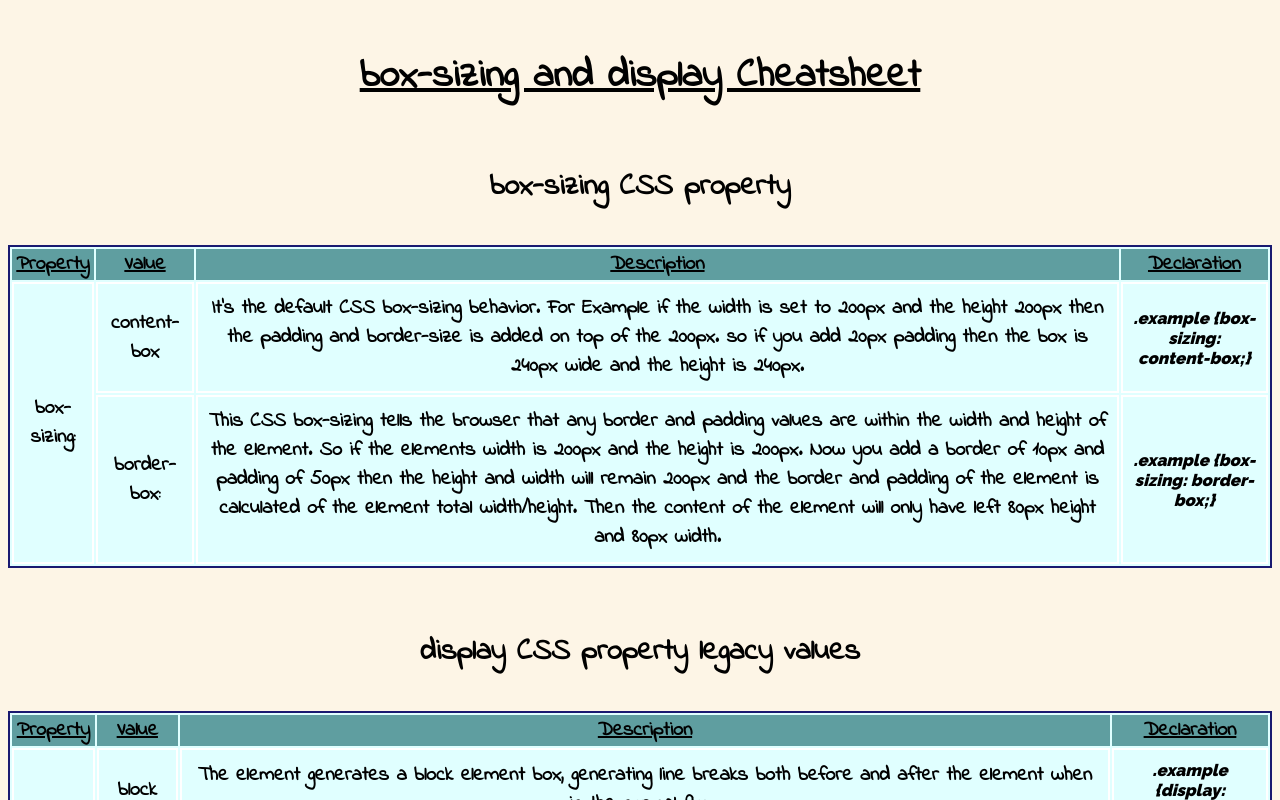
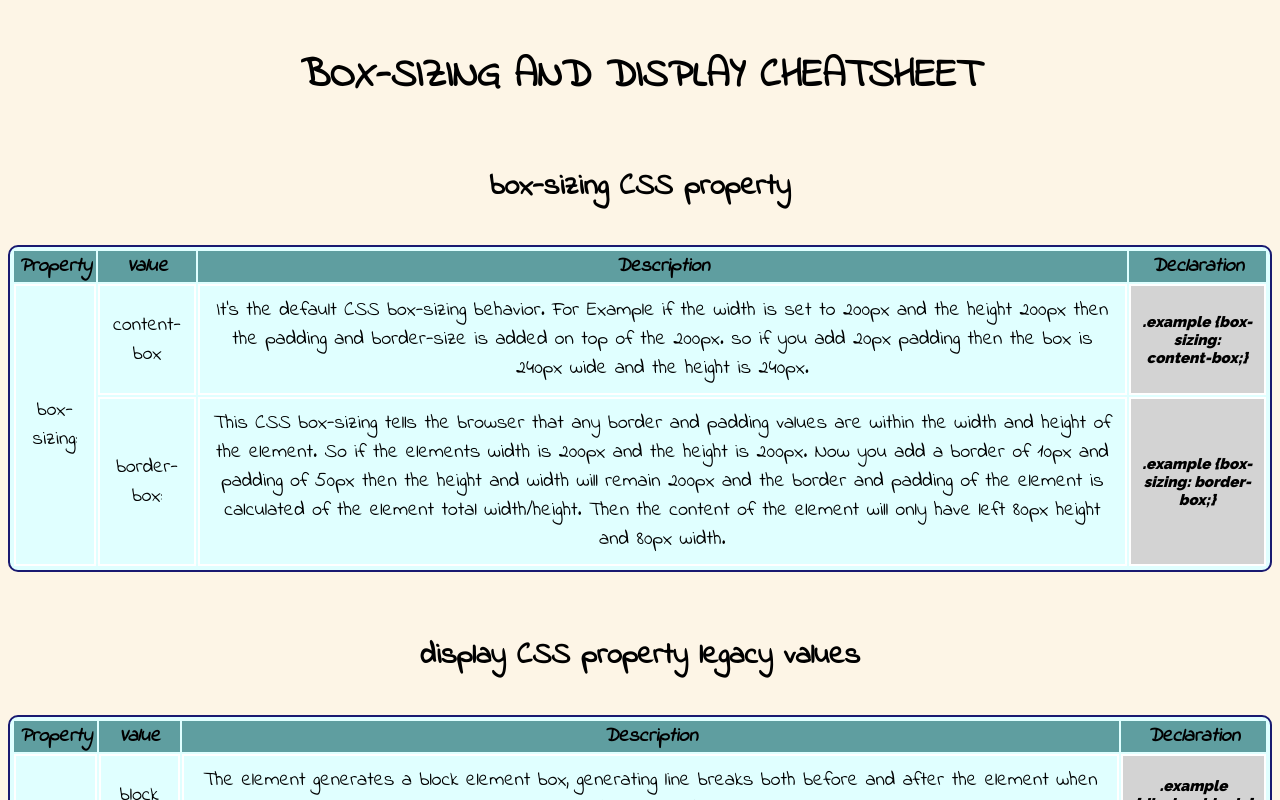
Before and after one commit to RyuDevs/box-sizing_display_cheatsheet, a plain HTML site: page index.html in a window 1280 px wide. Shown: the top 800 px of the page. Drawn offline with Linux system fonts and the light colour scheme.

Commit message:
Add different color scheme for declaration table data as well as the hovering effect to bring some highlighting. Remove underlines since they are commonly used as sign for links with the <a> Tag. Add text-transform to uppercase for h1 elements.

```diff
--- a/resources/css/styles.css
+++ b/resources/css/styles.css
@@ -34,7 +34,7 @@ body{
 h1 {
     padding: 20px;
     font-size: 40px;
-    text-decoration: underline;
+    text-transform: uppercase;
 }
 
 h2{
@@ -50,6 +50,8 @@ table{
     margin: 0 0;
     font-size: 20px;
     border: 2px solid midnightblue;
+    border-radius: 10px;
+    padding: 2px;
     background-color: lightcyan;
 }
 
@@ -58,19 +60,23 @@ thead{
 }
 
 th {
-    text-decoration: underline;
+    font-style: italic;
 }
 
 td{
     padding: 10px;
     font-size: 20px;
-    font-weight: bolder;
     border: 2px solid white;
 }
 
 .syntax{
     font-family: 'Raleway';
-    font-weight: lighter;
-    font-size: smaller;
+    font-weight: 100;
+    font-size: 15px;
     font-style: italic;
+    background-color: lightgrey;
 }
+
+.syntax:hover{
+    background-color: grey;
+}
```
